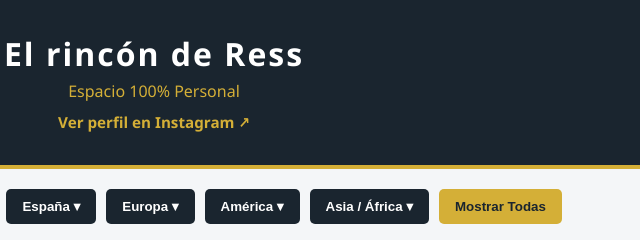
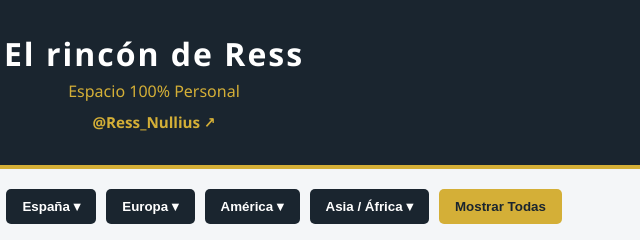
Before and after one commit to ressnullius/Ress-Nullius, a plain HTML site: page index.html in a window 1280 px wide. Shown: the top 240 px of the page, 486-1126 px from the left. Drawn offline with Linux system fonts and the light colour scheme.

Commit message:
Update Instagram link text in index.html

```diff
--- a/index.html
+++ b/index.html
@@ -10,7 +10,7 @@
     <header>
         <h1>El rincón de Ress</h1>
         <p>Espacio 100% Personal</p>
-        <a href="https://www.instagram.com/Ress_Nullius" target="_blank" class="instagram-profile-link">Ver perfil en Instagram ↗</a>
+        <a href="https://www.instagram.com/Ress_Nullius" target="_blank" class="instagram-profile-link">@Ress_Nullius ↗</a>
     </header>
 
     <main class="container">
```
